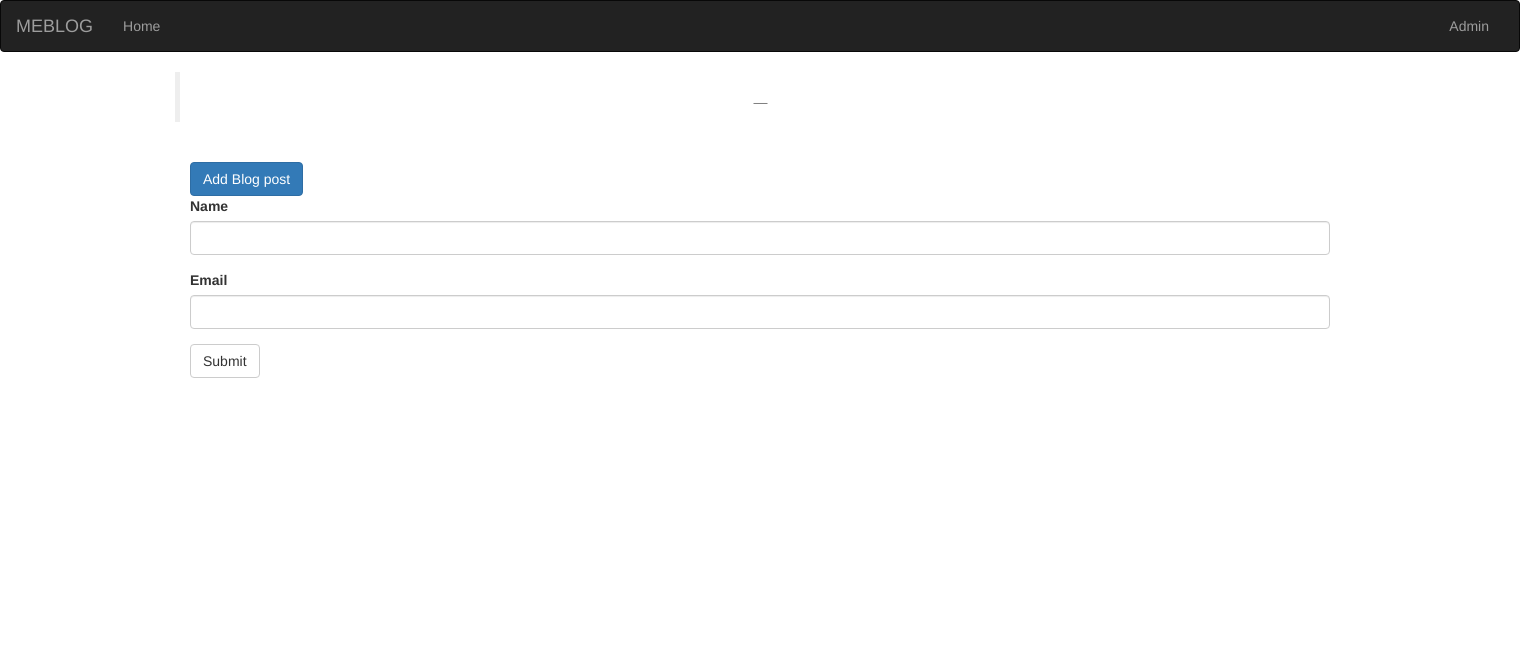
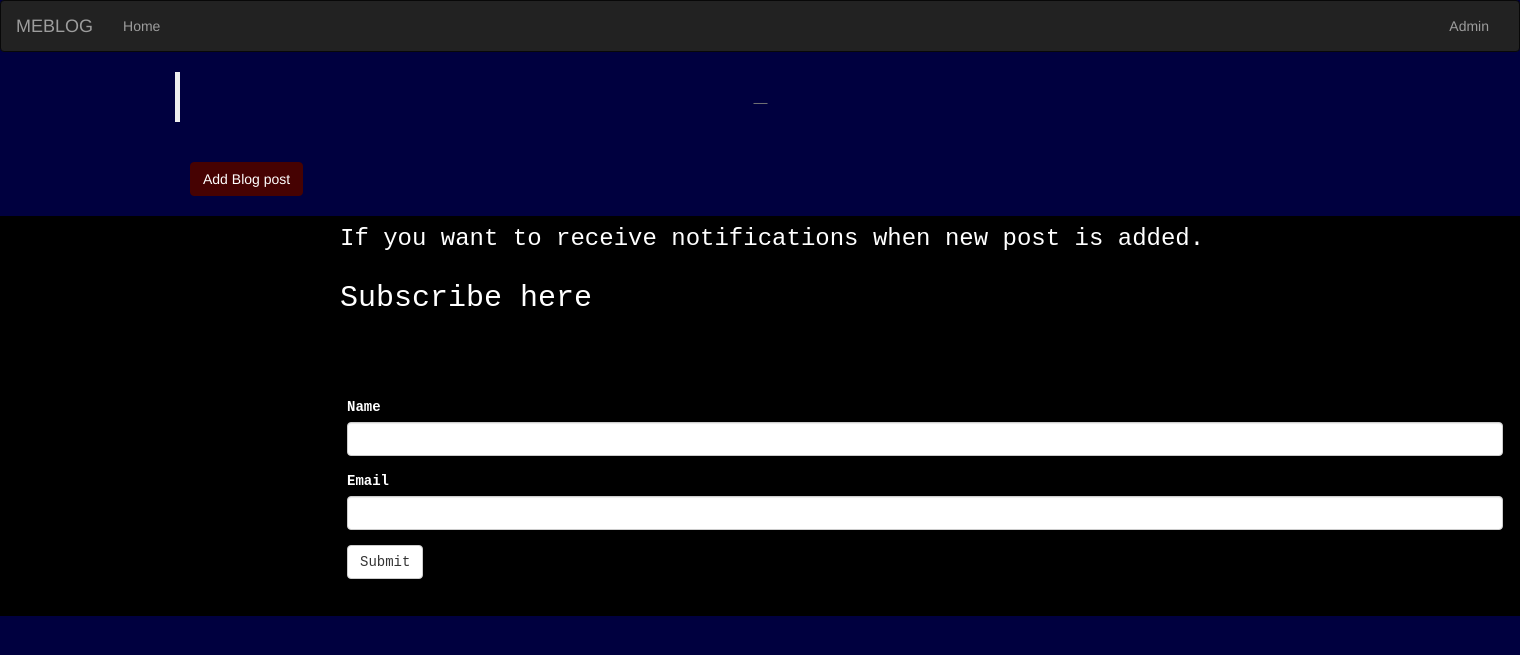
Before and after one commit to Anabella1109/MeBlog, a Flask app: template app/templates/index.html in a window 1520 px wide. Shown: the top 655 px of the page. Run offline with Flask 2, Linux system fonts and the light colour scheme; the template is opened without the code that fills it: values that come from a table or form of the project are taken from there, others are empty; some libraries are stand-ins or nearby versions.

Commit message:
style the page

```diff
--- a/app/main/forms.py
+++ b/app/main/forms.py
@@ -5,6 +5,7 @@
 class AddPostForm(FlaskForm):
     title=StringField('Title',validators = [Required()])
     content=TextAreaField('Content',validators = [Required()])
+    image=StringField('Image url',validators = [Required()])
     submit=SubmitField('SUBMIT')
 
 class CommentForm(FlaskForm):
--- a/app/models.py
+++ b/app/models.py
@@ -82,7 +82,8 @@
 
     id= db.Column(db.Integer,primary_key= True)
     title=db.Column(db.String(255))
-    content = db.Column(db.String(255))
+    content = db.Column(db.String(500))
+    image=db.Column(db.String(500))
 
     comments = db.relationship('Comment',backref='post' ,lazy='dynamic')
 
--- /dev/null
+++ b/app/static/css/index.css
@@ -0,0 +1,60 @@
+img{
+  height: 80px;
+  width: 100px;
+  border-radius: 50%;
+}
+
+#subscription{
+  border: 2px solid black;
+  padding: 5px;
+  margin: 5px;
+  position: relative;
+  bottom: 0;
+  margin-left: 340px;
+  padding-top: 70px;
+
+}
+
+#sub{
+  width:100%;
+  background-color: black;
+  color: white;
+  height: 400px;
+  font-family: 'Courier New', Courier, monospace;
+
+
+}
+body{
+  background-color: rgb(0, 0, 63);
+  color:white;
+}
+#sub h2,#sub h3{
+  margin-left: 340px;
+  padding-top: 10px;
+
+}
+
+.name{
+  font-size: 10px;
+  font-style: italic;
+}
+
+.rr{
+  border-bottom: 2px solid rgb(25, 67, 180);
+  padding-bottom: 7px;
+  margin-bottom: 7px;
+
+}
+
+.title{
+  font-style: oblique;
+}
+
+.btn-primary{
+background-color: rgb(70, 2, 2);
+border:1px solid rgb(70, 2, 2);
+}
+
+div ul li a{
+  color:darkred;
+}
--- a/app/templates/index.html
+++ b/app/templates/index.html
@@ -23,8 +23,16 @@
 {{ macro.displayPosts(posts)}}<br>
 <div class="container">
 <a href="/post/new" class="btn btn-primary">Add Blog post</a>
-{{wtf.quick_form(subscription_form)}}
 
 </div>
 
+<div id="sub">
+        <h3>If you want to receive notifications when new post is added.</h3>
+        <h2>Subscribe here</h2>
+    <div id='subscription'class='container'>
+
+    {{wtf.quick_form(subscription_form)}}
+    </div>
+    </div>
+
 {% endblock %}
--- a/app/templates/macros.html
+++ b/app/templates/macros.html
@@ -3,10 +3,13 @@
 {% for post in posts %}
 
   <div class="container rr">
-   <img src="static/photos/no_dp.png" alt="">
+   <img src="{{post.image}}" alt="">
+
+   <h3 class='title'>{{post.title}}</h3>
    <p class="name">Author:Anabella TUYISENGE</p>
-   <h3>{{post.title}}</h3>
-   <a href="/post/{{post.id}}" class='post'>{{post.content}}</a><br>
+
+   <p>{{post.content}}</p>
+   <a href="/post/{{post.id}}" class='post'>View comments</a><br>
 
 
   <a href="/new/comment/{{post.id}}" class="btn btn-primary">Add comment</a>
--- a/app/templates/navbar.html
+++ b/app/templates/navbar.html
@@ -1,3 +1,5 @@
+
+
 <div class="navbar navbar-inverse" role="navigation">
   <div class="container-fluid">
       <div class="navbar-header">
```
Also changed, not shown: app/main/views.py (+5 -3 lines), migrations/versions/e6f60380eb4c_add_post_id_columnin_comment_table.py (added, +28 -0 lines).
